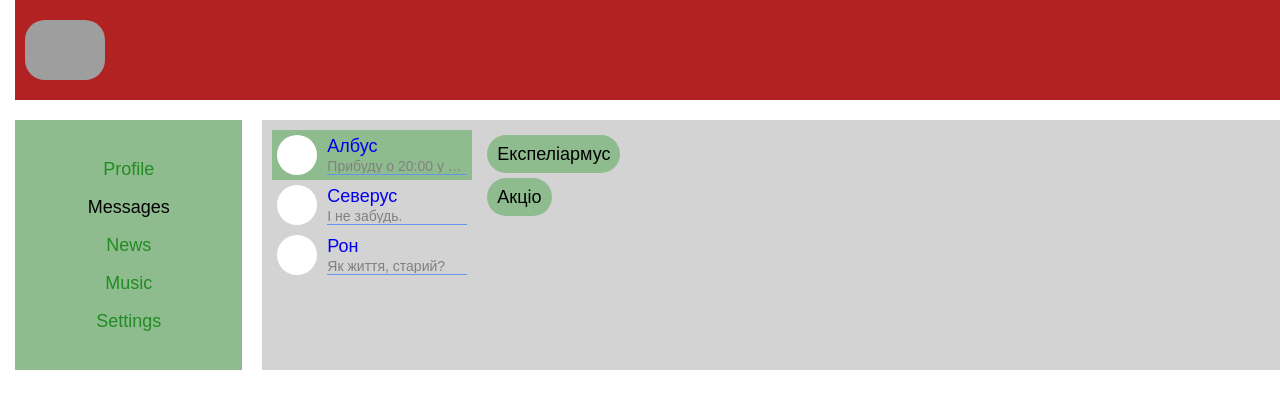
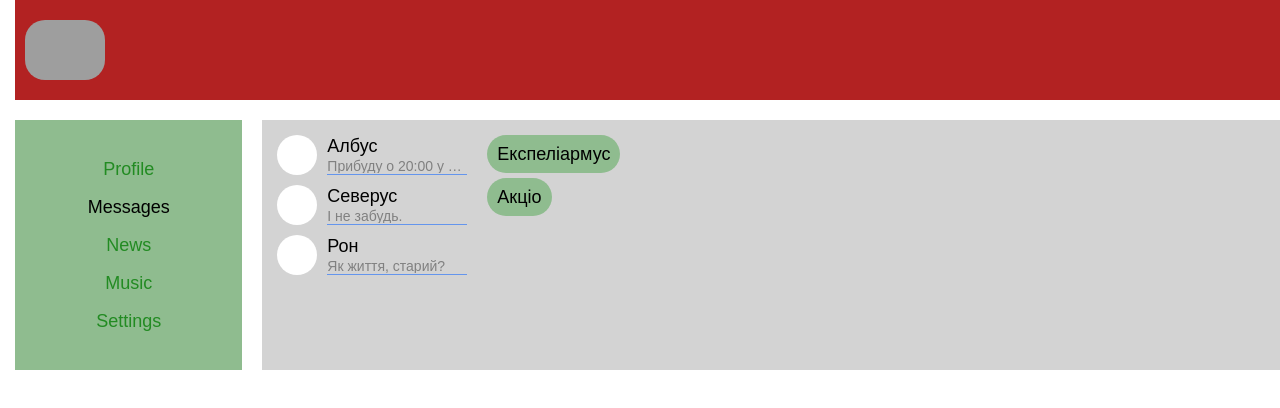
Before and after one commit to Tawr0n/Social-Network, a React (Create React App) app: page /messages in a window 1280 px wide. Shown: the top 408 px of the page. Built offline with nearby package versions, Linux system fonts and the light colour scheme; grey boxes are pictures that could not be loaded.

Commit message:
Refactoring pages (#23)

```diff
--- a/src/components/Messages/Messages.jsx
+++ b/src/components/Messages/Messages.jsx
@@ -1,49 +1,41 @@
 import React from 'react';
 import s from './Messages.module.css'
 import {NavLink} from "react-router-dom";
+
+
+const Dialog = (props) => {
+    return (
+        <NavLink to={`/messages/${props.id}`}>
+            <div className={s.dialog}>
+                <div className={s.avatar}>
+                    <img src="" alt=""/>
+                </div>
+                <div className={s.info}>
+                    <h3 className={s.name}>{props.name}</h3>
+                    <div className={s.text}>{props.text}</div>
+                </div>
+            </div>
+        </NavLink>
+    );
+};
+
+const Message = (props) => {
+    return (
+        <div className={s.message}>{props.message}</div>
+    )
+}
 
 const Messages = () => {
     return (
         <section className={s.section}>
             <div className={s.dialogs}>
-                <NavLink to={'/messages/1'}>
-                    <div className={s.dialog + ' ' + s.dialog_active}>
-                        <div className={s.avatar}>
-                            <img src="" alt=""/>
-                        </div>
-                        <div className={s.info}>
-                            <h3 className={s.name}>Албус</h3>
-                            <div className={s.text}>Прибуду о 20:00 у суботу</div>
-                        </div>
-                    </div>
-                </NavLink>
-                <NavLink to={'/messages/2'}>
-                    <div className={s.dialog}>
-                        <div className={s.avatar}>
-                            <img src="" alt=""/>
-                        </div>
-                        <div className={s.info}>
-                            <h3 className={s.name}>Северус</h3>
-                            <div className={s.text}>І не забудь.</div>
-                        </div>
-                    </div>
-                </NavLink>
-                <NavLink to={'/messages/3'}>
-                    <div className={s.dialog}>
-                        <div className={s.avatar}>
-                            <img src="" alt=""/>
-                        </div>
-                        <div className={s.info}>
-                            <h3 className={s.name}>Рон</h3>
-                            <span className={s.text}>Як життя, старий?</span>
-                        </div>
-                    </div>
-                </NavLink>
+                <Dialog name={'Албус'} text={'Прибуду о 20:00 у суботу'} id={'1'}/>
+                <Dialog name={'Северус'} text={'І не забудь.'} id={'2'}/>
+                <Dialog name={'Рон'} text={'Як життя, старий?'} id={'3'}/>
             </div>
-
             <div className={s.messages}>
-                <div className={s.message}>Експеліармус</div>
-                <div className={s.message}>Акціо</div>
+                <Message message={'Експеліармус'}/>
+                <Message message={'Акціо'}/>
             </div>
         </section>
     );
--- a/src/components/Messages/Messages.module.css
+++ b/src/components/Messages/Messages.module.css
@@ -61,6 +61,7 @@
 
 }
 .name {
+    color: black;
 }
 
 .text {
--- a/src/components/Profile/MyPosts/MyPosts.jsx
+++ b/src/components/Profile/MyPosts/MyPosts.jsx
@@ -3,11 +3,15 @@ import Post from "./Post/Post";
 
 const MyPosts = () => {
     return (
-        <div className={'main__posts posts'}>
-            <h2 className={'posts__title'}>MyPosts</h2>
-            <textarea className={'posts__input'} placeholder={'Введіть текст...'} cols="20"
-                      rows="3"/>
-            <button className={'posts__button'}>Відправити</button>
+        <div className={`main__posts ${s.posts}`}>
+            <h2 className={s.posts__title}>MyPosts</h2>
+            <div>
+                 <textarea className={s.posts__input} placeholder={'Введіть текст...'} cols="20"
+                           rows="3"/>
+            </div>
+            <div>
+                <button className={s.posts__button}>Відправити</button>
+            </div>
             <Post message={'Слизерин'} likesCount={41}/>
             <Post message={'Рейвенклов'} likesCount={59}/>
 
--- a/src/components/Profile/MyPosts/MyPosts.module.css
+++ b/src/components/Profile/MyPosts/MyPosts.module.css
@@ -1 +1,19 @@
 /*===============MyPosts====================*/
+
+.posts {
+    padding: 10px;
+}
+.posts__title {
+    font-size: 20px;
+    font-weight: 500;
+    margin-bottom: 10px;
+}
+.posts__input {
+    width: 100%;
+    padding: 5px;
+}
+.posts__button {
+    height: 30px;
+    width: 100px;
+    margin-bottom: 10px;
+}
--- a/src/components/Profile/Profile.jsx
+++ b/src/components/Profile/Profile.jsx
@@ -1,26 +1,11 @@
 import s from './Profile.module.css'
 import MyPosts from "./MyPosts/MyPosts";
+import ProfileInfo from "./ProfileInfo/ProfileInfo";
 
 const Profile = () => {
     return (
         <div className={s.main}>
-            <div className={s.main__imgBlock}>
-                <img
-                    src="https://64.media.tumblr.com/e10123b95d3c4fdfc1e5a53beb0be5a7/588aba39c09f8322-a4/s1280x1920/6cc423179fb28e53335c536e5586bdd4543b68f1.jpg"
-                    alt=""/>
-            </div>
-            <div className={'main__profile'}>
-                <div className={'main__avatar'}>
-                    <img src="src/components/Profile/Profile" alt=""/>
-                </div>
-                <div className={'main__info'}>
-                    <p>Yaroslav Kit</p>
-                    <p></p>
-                    <p></p>
-                    <p></p>
-                    <p></p>
-                </div>
-            </div>
+            <ProfileInfo/>
             <MyPosts/>
         </div>
     )
--- a/src/components/Profile/Profile.module.css
+++ b/src/components/Profile/Profile.module.css
@@ -3,7 +3,3 @@
 .main {
 
 }
-.main__imgBlock img {
-    /*width: 100%;*/
-    max-width: 100%;
-}
--- /dev/null
+++ b/src/components/Profile/ProfileInfo/ProfileInfo.jsx
@@ -0,0 +1,27 @@
+import s from './ProfileInfo.module.css'
+
+const ProfileInfo = () => {
+    return (
+        <div>
+            <div className={s.main__imgBlock}>
+                <img
+                    src="https://64.media.tumblr.com/e10123b95d3c4fdfc1e5a53beb0be5a7/588aba39c09f8322-a4/s1280x1920/6cc423179fb28e53335c536e5586bdd4543b68f1.jpg"
+                    alt=""/>
+            </div>
+            <div className={s.main__profile}>
+                <div className={'main__avatar'}>
+                    <img src="src/components/Profile/Profile" alt=""/>
+                </div>
+                <div className={'main__info'}>
+                    <p>Yaroslav Kit</p>
+                    <p></p>
+                    <p></p>
+                    <p></p>
+                    <p></p>
+                </div>
+            </div>
+        </div>
+    )
+}
+
+export default ProfileInfo
--- /dev/null
+++ b/src/components/Profile/ProfileInfo/ProfileInfo.module.css
@@ -0,0 +1,10 @@
+/*===============ProfileInfo====================*/
+
+.main__imgBlock img {
+    /*width: 100%;*/
+    max-width: 100%;
+}
+
+.main__profile {
+    padding: 10px;
+}
```
